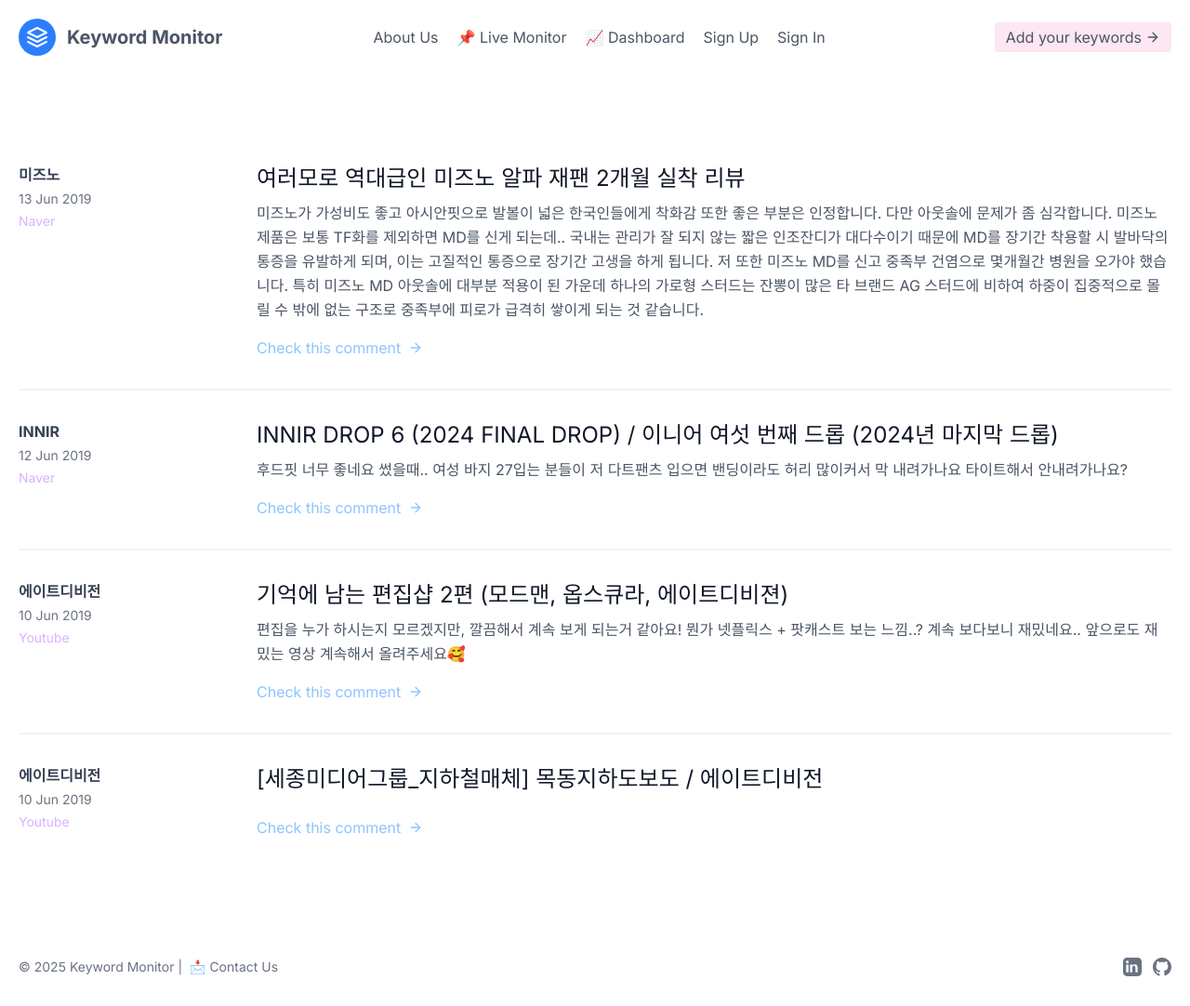
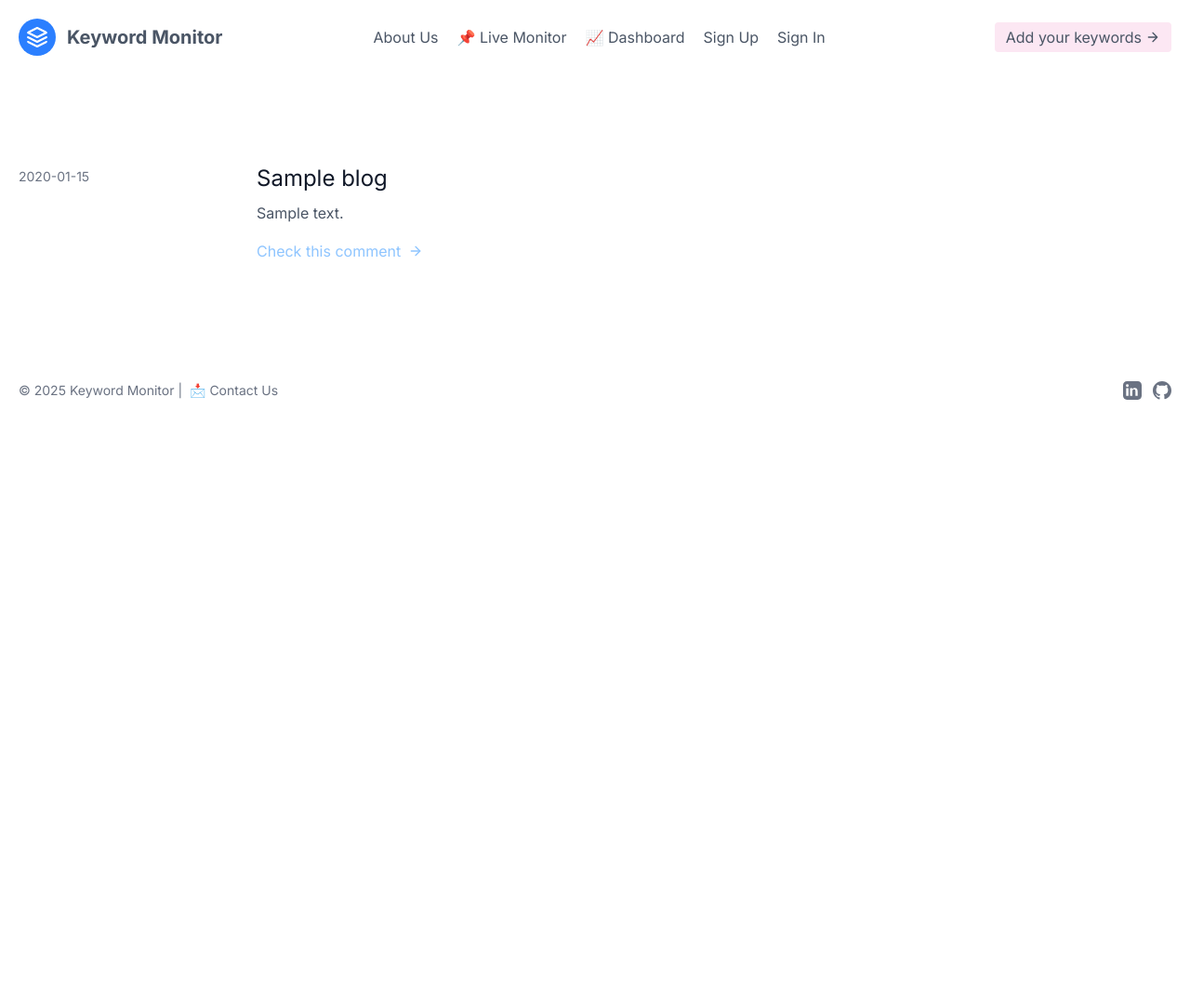
Before and after one commit to Rlohaustralia/keyword-monitor, a Django app: template templates/scraper_app/live_monitor.html in a window 1280 px wide. Shown: the whole page at 93% size. After the commit the page ends 430 px from the top, so only its background shows below. Run offline with Django 4.2, Linux system fonts and the light colour scheme; the template is opened without the code that fills it: most values are stand-ins (such as "Sample title", 1, 10 or a date in 2020).

Commit message:
Implement Naver Blog scraping and data processing

```diff
--- a/db_connection.py
+++ b/db_connection.py
@@ -1,6 +1,9 @@
 import pymongo
 import os
 from dotenv import load_dotenv
+
+# load .env file
+load_dotenv()
 
 # MongoDB Connection
 MONGO_URL = os.getenv("MONGO_URL")
--- a/keyword_monitor/settings.py
+++ b/keyword_monitor/settings.py
@@ -13,6 +13,8 @@
 from pathlib import Path
 import os
 from dotenv import load_dotenv
+
+load_dotenv()
 
 # Build paths inside the project like this: BASE_DIR / 'subdir'.
 BASE_DIR = Path(__file__).resolve().parent.parent
@@ -136,4 +138,3 @@
 
 DEFAULT_AUTO_FIELD = 'django.db.models.BigAutoField'
 LOGIN_REDIRECT_URL = '/'
-load_dotenv()
--- a/keywords/models.py
+++ b/keywords/models.py
@@ -2,7 +2,7 @@
 from db_connection import db
 
 # Create your models here.
-keyword_collection = db['Keyword']
+keyword_collection = db['keyword']
 
 # Create
 def add_keyword(keyword_text):
--- a/scraper/api/naver_blog_search.py
+++ /dev/null
@@ -1,5 +0,0 @@
-import requests
-import os
-
-NAVER_CLIENT_ID = os.getenv("NAVER_CLIENT_ID")
-NAVER_CLIENT_SECRET = os.getenv("NAVER_CLIENT_SECRET")
--- a/scraper/views.py
+++ b/scraper/views.py
@@ -1,7 +1,9 @@
 from django.shortcuts import render
-from django.http import HttpResponse
+from db_connection import db
 
 # Create your views here.
 
 def live_monitor_view(request):
-    return render(request, "scraper_app/live_monitor.html")
+    scrap_collection = db['scrapper']
+    naver_blogs = scrap_collection.find()
+    return render(request, "scraper_app/live_monitor.html", {'naver_blogs': naver_blogs})
--- a/templates/scraper_app/live_monitor.html
+++ b/templates/scraper_app/live_monitor.html
@@ -3,17 +3,17 @@
 <section class="text-gray-600 body-font overflow-hidden">
     <div class="container px-5 py-24 mx-auto">
       <div class="-my-8 divide-y-2 divide-gray-100">
+        {% for blog in naver_blogs %}
         <div class="py-8 flex flex-wrap md:flex-nowrap">
           <div class="md:w-64 md:mb-0 mb-6 flex-shrink-0 flex flex-col">
-            <span class="font-semibold title-font text-gray-700">미즈노</span>
-            <span class="mt-1 text-gray-500 text-sm">13 Jun 2019</span>
-            <span class="mt-1 text-purple-300 text-sm">Naver</span></span>
+            <span class="font-semibold title-font text-gray-700">{{ blog.keyword}}</span>
+            <span class="mt-1 text-gray-500 text-sm">{{ blog.postdate }}</span>
+            <span class="mt-1 text-green-500 text-sm">{{ blog.platform }}</span>
           </div>
           <div class="md:flex-grow">
-            <h2 class="text-2xl font-medium text-gray-900 title-font mb-2">여러모로 역대급인 미즈노 알파 재팬 2개월 실착 리뷰</h2>
-            <p class="leading-relaxed">미즈노가 가성비도 좋고 아시안핏으로 발볼이 넓은 한국인들에게 착화감 또한 좋은 부분은 인정합니다. 다만 아웃솔에 문제가 좀 심각합니다. 미즈노 제품은 보통 TF화를 제외하면 MD를 신게 되는데.. 국내는 관리가 잘 되지 않는 짧은 인조잔디가 대다수이기 때문에 MD를 장기간 착용할 시 발바닥의 통증을 유발하게 되며, 이는 고질적인 통증으로 장기간 고생을 하게 됩니다. 저 또한 미즈노 MD를 신고 중족부 건염으로 몇개월간 병원을 오가야 했습니다.
-                특히 미즈노 MD 아웃솔에 대부분 적용이 된 가운데 하나의 가로형 스터드는 잔뽕이 많은 타 브랜드 AG 스터드에 비하여 하중이 집중적으로 몰릴 수 밖에 없는 구조로 중족부에 피로가 급격히 쌓이게 되는 것 같습니다.</p>
-            <a class="text-blue-300 inline-flex items-center mt-4">Check this comment
+            <h2 class="text-2xl font-medium text-gray-900 title-font mb-2">{{ blog.title }}</h2>
+            <p class="leading-relaxed">{{ blog.content }}</p>
+            <a href="{{ blog.source_url }}" class="text-blue-300 inline-flex items-center mt-4">Check this comment
               <svg class="w-4 h-4 ml-2" viewBox="0 0 24 24" stroke="currentColor" stroke-width="2" fill="none" stroke-linecap="round" stroke-linejoin="round">
                 <path d="M5 12h14"></path>
                 <path d="M12 5l7 7-7 7"></path>
@@ -21,59 +21,8 @@
             </a>
           </div>
         </div>
-        <div class="py-8 flex flex-wrap md:flex-nowrap">
-          <div class="md:w-64 md:mb-0 mb-6 flex-shrink-0 flex flex-col">
-            <span class="font-semibold title-font text-gray-700">INNIR</span>
-            <span class="mt-1 text-gray-500 text-sm">12 Jun 2019</span>
-            <span class="mt-1 text-purple-300 text-sm">Naver</span></span>
-          </div>
-          <div class="md:flex-grow">
-            <h2 class="text-2xl font-medium text-gray-900 title-font mb-2">INNIR DROP 6 (2024 FINAL DROP) / 이니어 여섯 번째 드롭 (2024년 마지막 드롭)</h2>
-            <p class="leading-relaxed">후드핏 너무 좋네요 썼을때..
-                여성 바지 27입는 분들이 저 다트팬츠 입으면  밴딩이라도 허리 많이커서 막 내려가나요 타이트해서 안내려가나요?</p>
-            <a class="text-blue-300 inline-flex items-center mt-4">Check this comment
-              <svg class="w-4 h-4 ml-2" viewBox="0 0 24 24" stroke="currentColor" stroke-width="2" fill="none" stroke-linecap="round" stroke-linejoin="round">
-                <path d="M5 12h14"></path>
-                <path d="M12 5l7 7-7 7"></path>
-              </svg>
-            </a>
-          </div>
-        </div>
-        <div class="py-8 flex flex-wrap md:flex-nowrap">
-            <div class="md:w-64 md:mb-0 mb-6 flex-shrink-0 flex flex-col">
-              <span class="font-semibold title-font text-gray-700">에이트디비전</span>
-              <span class="mt-1 text-gray-500 text-sm">10 Jun 2019</span>
-              <span class="mt-1 text-purple-300 text-sm">Youtube</span></span>
-            </div>
-            <div class="md:flex-grow">
-              <h2 class="text-2xl font-medium text-gray-900 title-font mb-2">기억에 남는 편집샵 2편 (모드맨, 옵스큐라, 에이트디비젼)</h2>
-              <p class="leading-relaxed">편집을 누가 하시는지 모르겠지만, 깔끔해서 계속 보게 되는거 같아요! 뭔가 넷플릭스 + 팟캐스트 보는 느낌..? 계속 보다보니 재밌네요.. 앞으로도 재밌는 영상 계속해서 올려주세요🥰</p>
-              <a class="text-blue-300 inline-flex items-center mt-4">Check this comment
-                <svg class="w-4 h-4 ml-2" viewBox="0 0 24 24" stroke="currentColor" stroke-width="2" fill="none" stroke-linecap="round" stroke-linejoin="round">
-                  <path d="M5 12h14"></path>
-                  <path d="M12 5l7 7-7 7"></path>
-                </svg>
-              </a>
-            </div>
-          </div>
-          <div class="py-8 flex flex-wrap md:flex-nowrap">
-            <div class="md:w-64 md:mb-0 mb-6 flex-shrink-0 flex flex-col">
-              <span class="font-semibold title-font text-gray-700">에이트디비전</span>
-              <span class="mt-1 text-gray-500 text-sm">10 Jun 2019</span>
-              <span class="mt-1 text-purple-300 text-sm">Youtube</span></span>
-            </div>
-            <div class="md:flex-grow">
-              <h2 class="text-2xl font-medium text-gray-900 title-font mb-2">[세종미디어그룹_지하철매체] 목동지하도보도 / 에이트디비전</h2>
-              <p class="leading-relaxed"></p>
-              <a class="text-blue-300 inline-flex items-center mt-4">Check this comment
-                <svg class="w-4 h-4 ml-2" viewBox="0 0 24 24" stroke="currentColor" stroke-width="2" fill="none" stroke-linecap="round" stroke-linejoin="round">
-                  <path d="M5 12h14"></path>
-                  <path d="M12 5l7 7-7 7"></path>
-                </svg>
-              </a>
-            </div>
-          </div>
+        {% endfor %}
       </div>
     </div>
-  </section>
+</section>
 {% endblock %}
```
Also changed, not shown: scraper/api/naver_search.py (added, +76 -0 lines), scraper/models.py (+24 -18 lines).
